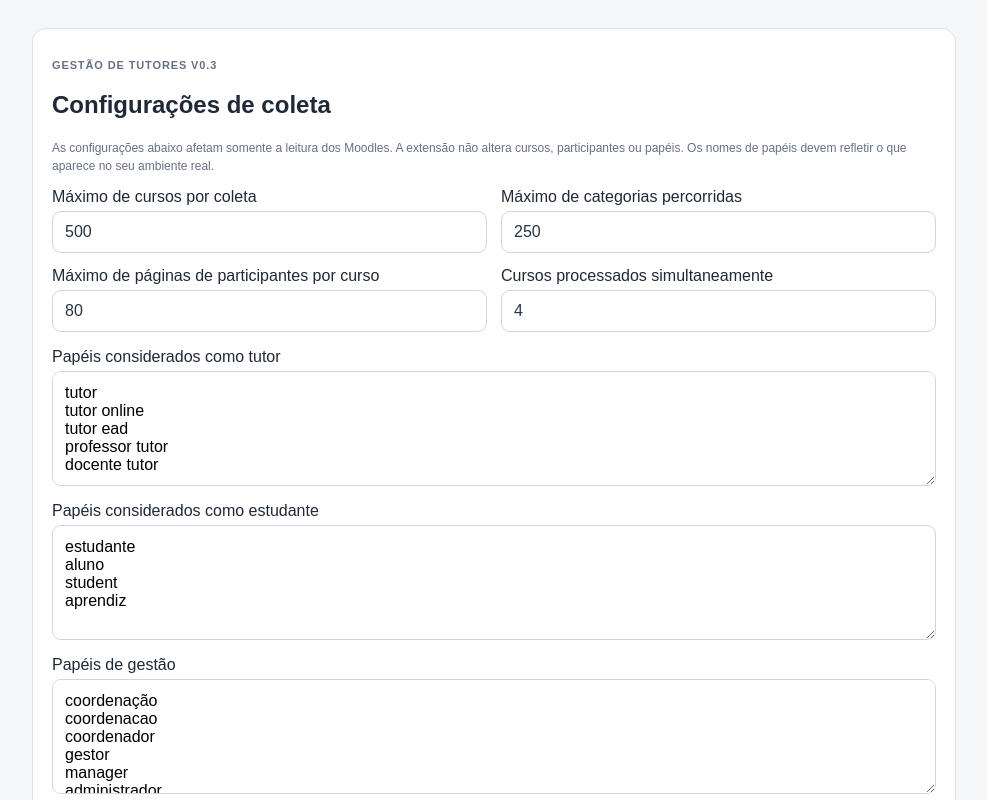
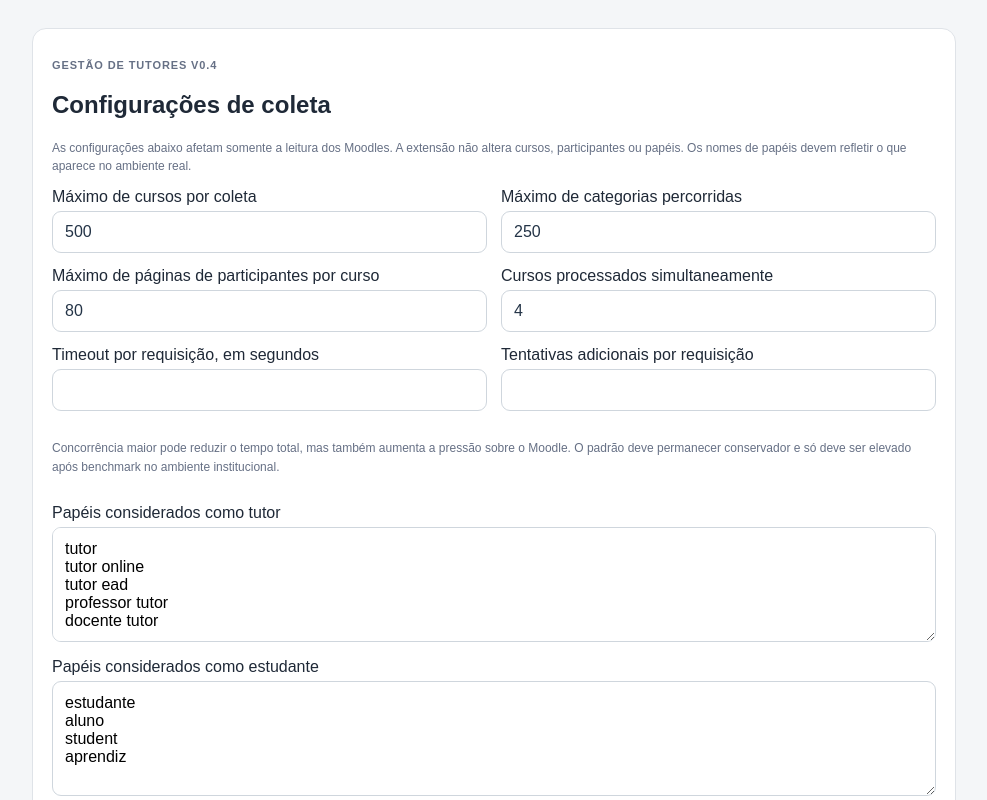
Before and after one commit to euriconetoia-cmyk/Assistente-EaD-SENAI, a browser extension: page gestao-tutores-extension/options/index.html in a window 1280 px wide. Shown: the top 800 px of the page, without its empty margins (146-1133 px from the left). Drawn offline with Linux system fonts and the light colour scheme.

Commit message:
feat: amplia configurações de desempenho e privacidade

```diff
--- a/gestao-tutores-extension/options/index.html
+++ b/gestao-tutores-extension/options/index.html
@@ -6,22 +6,26 @@
   <title>Configurações da Gestão de Tutores</title>
   <link rel="stylesheet" href="../dashboard/styles.css">
   <style>
-    body{max-width:980px;margin:0 auto;padding:28px}.settings-grid{display:grid;gap:16px}.settings-row{display:grid;grid-template-columns:repeat(2,minmax(0,1fr));gap:14px}.settings-grid textarea{min-height:115px;resize:vertical;border:1px solid #cfd6dd;border-radius:9px;padding:12px;font:inherit}.settings-actions{display:flex;gap:10px;align-items:center;flex-wrap:wrap}.help{color:#667085;font-size:12px;line-height:1.55}.saved{color:#25613a;font-weight:700}@media(max-width:700px){.settings-row{grid-template-columns:1fr}}
+    body{max-width:980px;margin:0 auto;padding:28px}.settings-grid{display:grid;gap:16px}.settings-row{display:grid;grid-template-columns:repeat(2,minmax(0,1fr));gap:14px}.settings-grid textarea{min-height:115px;resize:vertical;border:1px solid #cfd6dd;border-radius:9px;padding:12px;font:inherit}.settings-actions{display:flex;gap:10px;align-items:center;flex-wrap:wrap}.help{color:#667085;font-size:12px;line-height:1.55}.saved{color:#25613a;font-weight:700}.danger-zone{border:1px solid #fecaca;background:#fff7f7;border-radius:12px;padding:14px}.danger-zone h2{font-size:16px;margin-top:0}@media(max-width:700px){.settings-row{grid-template-columns:1fr}}
   </style>
 </head>
 <body>
   <main style="padding:0">
     <section class="panel">
-      <p class="eyebrow">Gestão de Tutores v0.3</p>
+      <p class="eyebrow">Gestão de Tutores v0.4</p>
       <h1>Configurações de coleta</h1>
-      <p class="help">As configurações abaixo afetam somente a leitura dos Moodles. A extensão não altera cursos, participantes ou papéis. Os nomes de papéis devem refletir o que aparece no seu ambiente real.</p>
+      <p class="help">As configurações abaixo afetam somente a leitura dos Moodles. A extensão não altera cursos, participantes ou papéis. Os nomes de papéis devem refletir o que aparece no ambiente real.</p>
       <div class="settings-grid">
         <div class="settings-row">
           <label class="field"><span>Máximo de cursos por coleta</span><input id="max-courses" type="number" min="1" max="1000"></label>
           <label class="field"><span>Máximo de categorias percorridas</span><input id="max-category-pages" type="number" min="1" max="1000"></label>
           <label class="field"><span>Máximo de páginas de participantes por curso</span><input id="max-pages" type="number" min="1" max="500"></label>
           <label class="field"><span>Cursos processados simultaneamente</span><input id="concurrency" type="number" min="1" max="8"></label>
+          <label class="field"><span>Timeout por requisição, em segundos</span><input id="request-timeout" type="number" min="3" max="120"></label>
+          <label class="field"><span>Tentativas adicionais por requisição</span><input id="request-retries" type="number" min="0" max="3"></label>
         </div>
+
+        <p class="help">Concorrência maior pode reduzir o tempo total, mas também aumenta a pressão sobre o Moodle. O padrão deve permanecer conservador e só deve ser elevado após benchmark no ambiente institucional.</p>
 
         <label class="field"><span>Papéis considerados como tutor</span><textarea id="tutor-patterns"></textarea></label>
         <label class="field"><span>Papéis considerados como estudante</span><textarea id="student-patterns"></textarea></label>
@@ -37,6 +41,13 @@
         </div>
       </div>
     </section>
+
+    <section class="danger-zone">
+      <h2>Dados locais</h2>
+      <p class="help">As coletas ficam armazenadas localmente no navegador e separadas por ambiente. Use o botão abaixo para remover snapshots e referências de ambientes sem alterar suas regras de configuração.</p>
+      <button id="clear-data" type="button">Limpar coletas locais</button>
+      <span id="clear-status" class="help" aria-live="polite"></span>
+    </section>
   </main>
   <script src="../shared/defaults.js"></script>
   <script src="options.js"></script>
```
